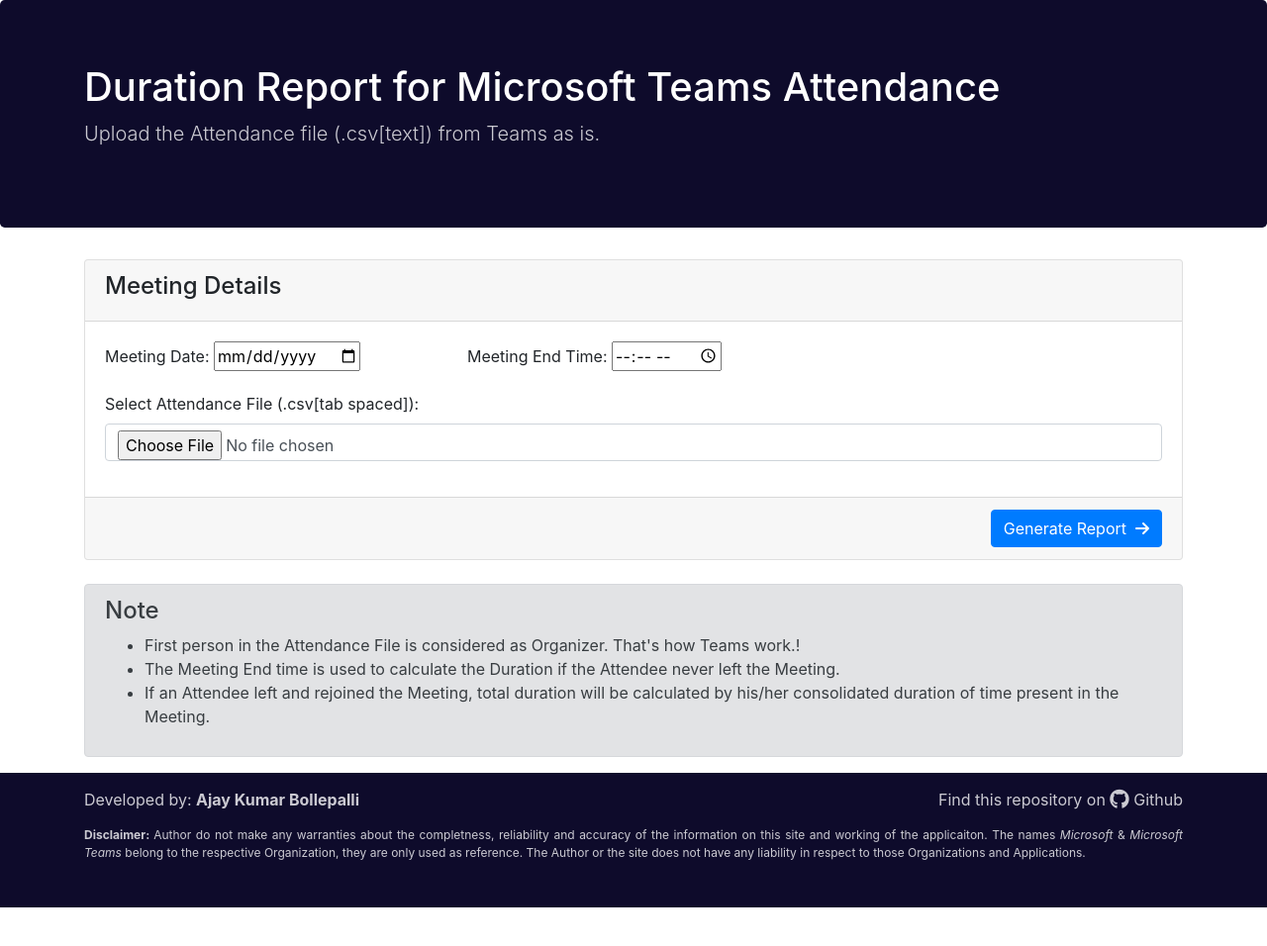
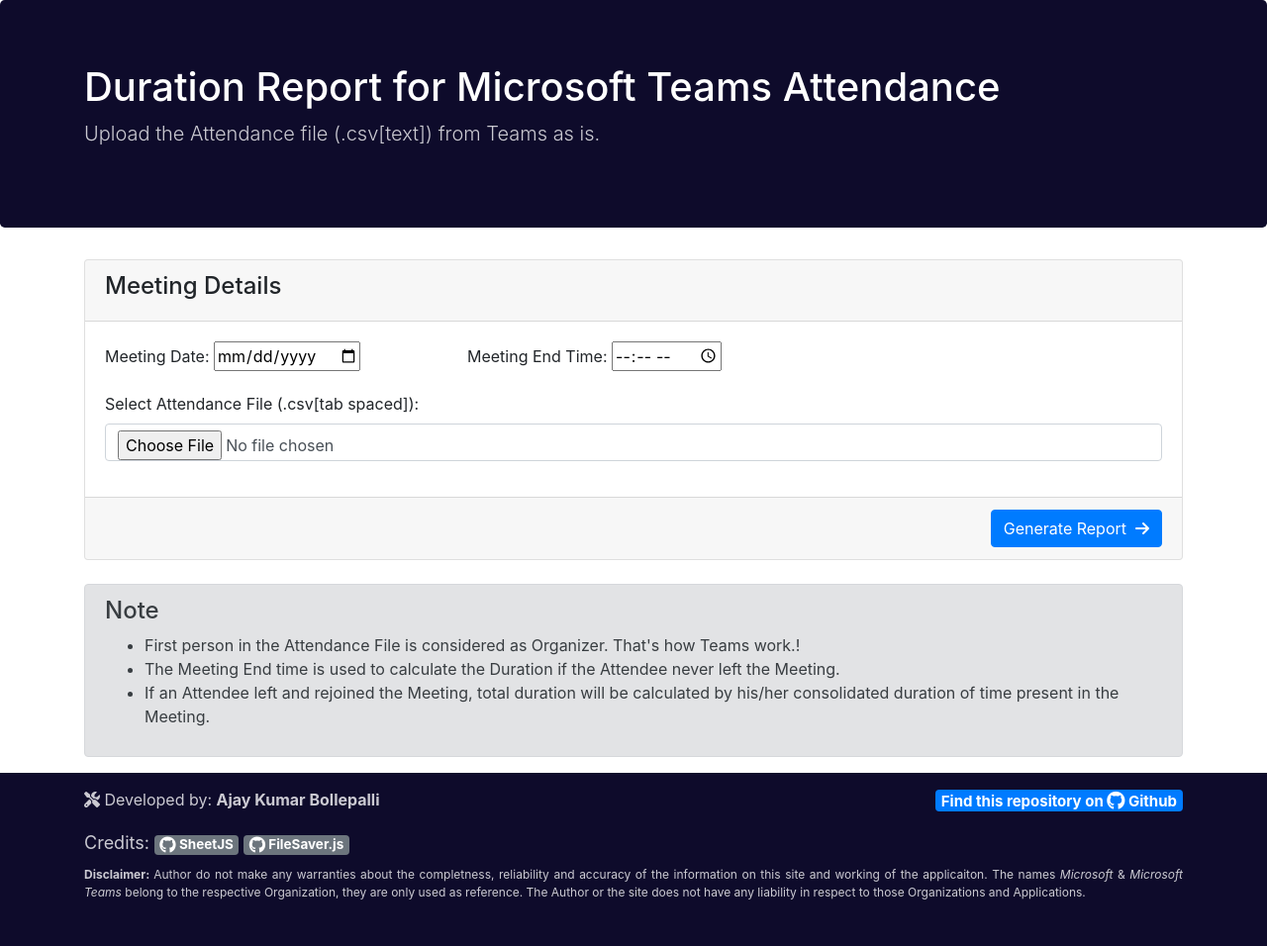
Before and after one commit to ajaykumar-bollepalli/teams_durationReport, a plain HTML site: page index.html in a window 1280 px wide. Shown: the whole page at 99% size. Before the commit the page ends 917 px from the top, so only its background shows below. Drawn offline with nearby package versions, Linux system fonts and the light colour scheme.

Commit message:
Credits to libraries

```diff
--- a/css/styles.css
+++ b/css/styles.css
@@ -15,12 +15,13 @@
 
 .author {
     padding-top: 15px;
-    padding-bottom: 15px;
+    padding-bottom: 10px;
 }
 
 .disclaimer {
     font-size: 12px;
     padding-bottom: 20px;
+    padding-top: 10px;
 }
 
 footer a {
@@ -31,3 +32,7 @@ footer a {
 footer a:hover {
     color:  #CBCAD2;
 }
+
+.credits {
+    font-size: 18px;
+}
--- a/index.html
+++ b/index.html
@@ -89,12 +89,17 @@
             <div class="author">
                 <div class="row">
                     <div class="col-12 col-lg-6">
-                        <span>Developed by: <strong>Ajay Kumar Bollepalli</strong></span>
+                        <span><i class="fas fa-tools"></i> Developed by: <strong>Ajay Kumar Bollepalli</strong></span>
                     </div>
                     <div class="col-12 col-lg-6 text-right">
-                        <a href="https://github.com/ajaykumar-bollepalli/teams_durationReport">Find this repository on <i class="fab fa-github fa-lg"></i> Github</a>
+                        <h5><a href="https://github.com/ajaykumar-bollepalli/teams_durationReport" target="_blank" class="badge badge-primary">Find this repository on <i class="fab fa-github fa-lg"></i> Github</a></h5>
                     </div>
                 </div>
+            </div>
+            <div class="credits">
+                Credits:
+                <a href="https://github.com/sheetjs/sheetjs" target="_blank" class="badge badge-secondary"><i class="fab fa-github fa-lg"></i> SheetJS</a>
+                <a href="https://github.com/eligrey/FileSaver.js/" target="_blank" class="badge badge-secondary"><i class="fab fa-github fa-lg"></i> FileSaver.js</a>
             </div>
             <div class="disclaimer">
                 <p class="text-justify"><strong>Disclaimer: </strong> Author do not make any warranties about the completness, reliability and accuracy of the information on this site and working of the applicaiton. The names <cite>Microsoft</cite> & <cite>Microsoft Teams</cite> belong to the respective Organization, they are only used as reference. The Author or the site does not have any liability in respect to those Organizations and Applications.</p>
@@ -102,9 +107,6 @@
 
         </div>
     </footer>
-
-
-
     <script src="js/main.js"></script>
     <script lang="javascript" src="js/xlsx.full.min.js"></script>
     <script lang="javascript" src="js/FileSaver.min.js"></script>
--- a/js/main.js
+++ b/js/main.js
@@ -85,8 +85,7 @@ function calculateTime(records, start, end) {
     var timesArrayIndex = 0;
 
     //deleting the last empty record
-    console.log(records.pop());
-    console.log(records);
+    records.pop();
 
     //Iterating through every record and mapping Join and Left record times to calculate time.
     //If no Left record found after Join record, meetingEndTime is considered.
@@ -169,7 +168,6 @@ function consolidate(array) {
         }
       });
       return output;
-      //console.dir(output);
 }
 
 function printTable(tableData) {
@@ -178,6 +176,7 @@ function printTable(tableData) {
     var area = document.getElementById('reportArea');
     area.innerHTML = "";
 
+    //printing Meeting details
     var dorg = "<span><i class='fas fa-user-clock'></i>  Organizer: <strong>" + tableData[0].name + "</strong></span><br>";
     var dst= "<span><i class='far fa-play-circle'></i>  Meeting Start time: <strong>" + new Date(meetingStartTime).toLocaleString("en-US", {timeZone: "Asia/Kolkata"}) + "</strong></span><br>";
     var det= "<span><i class='far fa-stop-circle'></i>  Meeting End time: <strong>" + new Date(meetingEndTime).toLocaleString("en-US", {timeZone: "Asia/Kolkata"}) + "</strong></span><br>";
```
